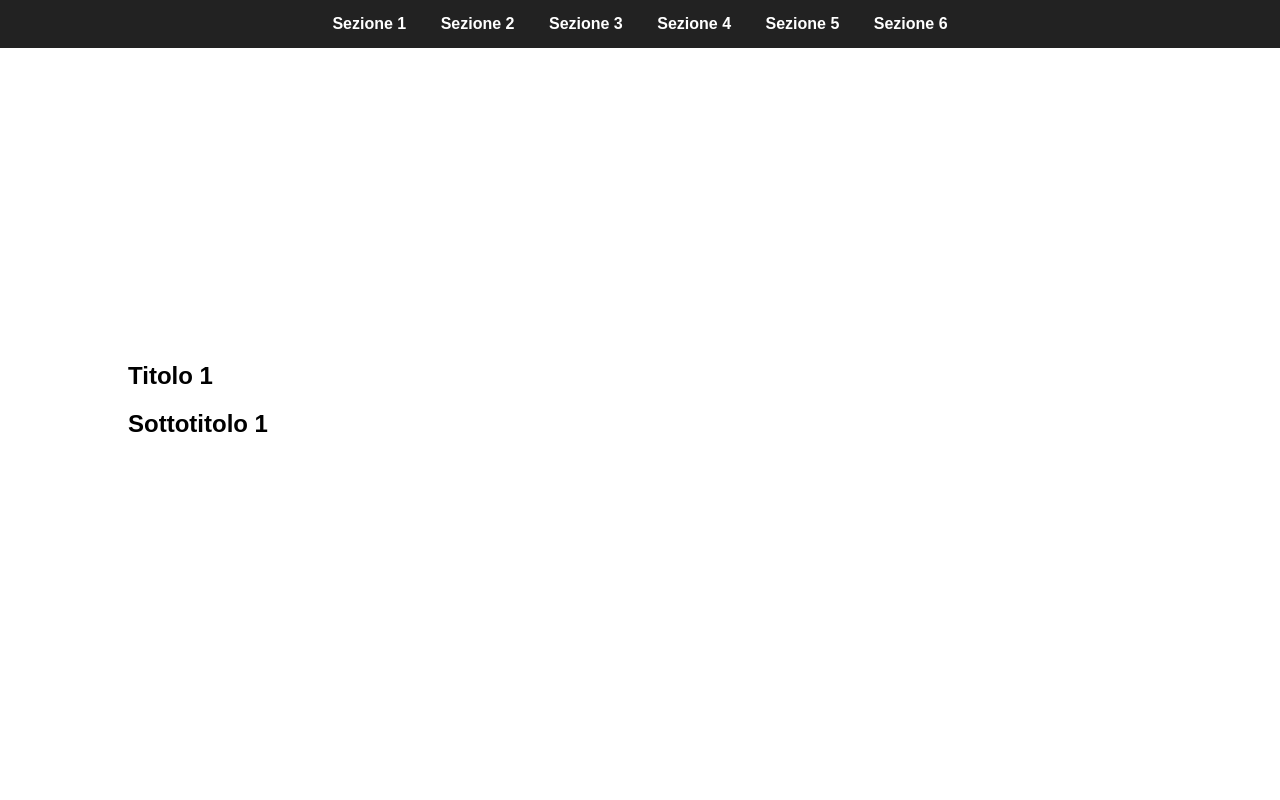
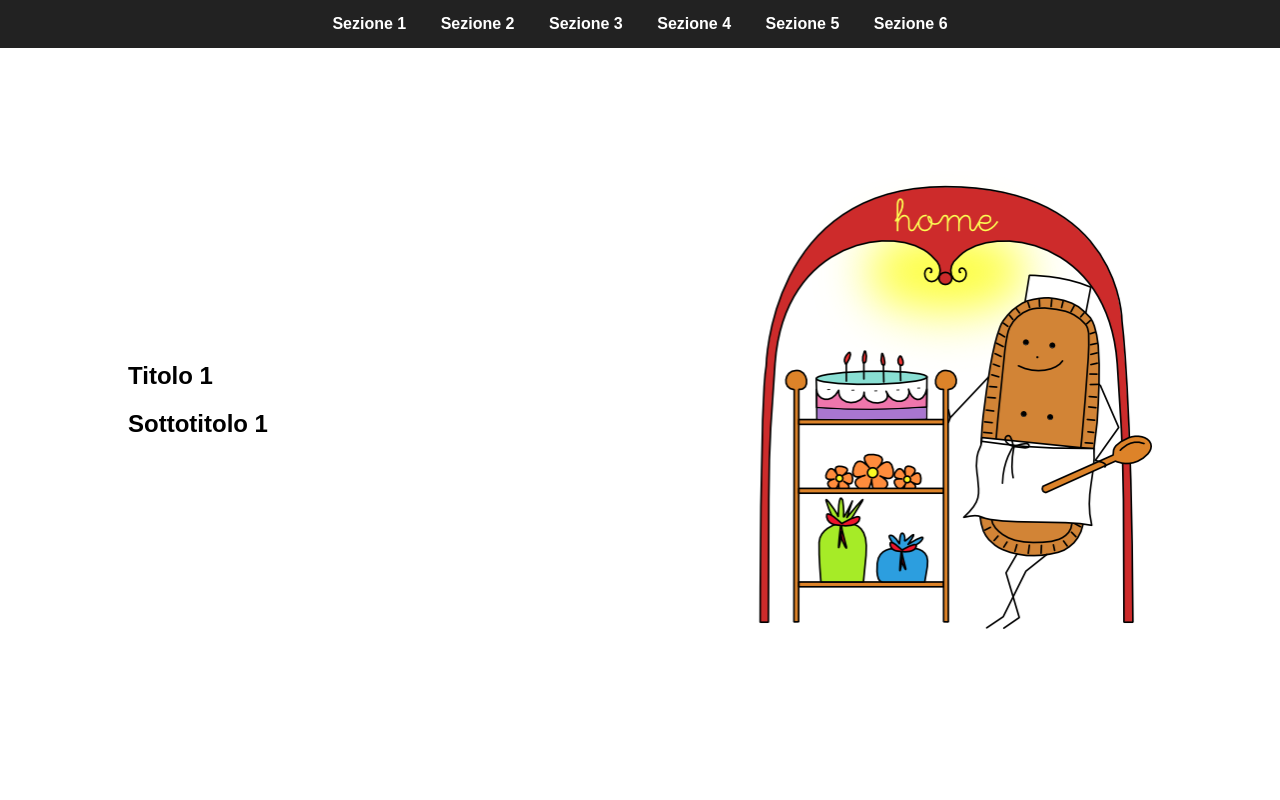
Before and after one commit to konradlorenz/konradlorenz.github.io, a plain HTML site: page index.html in a window 1280 px wide. In both pictures the pointer is over the element 953 px from the left and 400 px from the top of the page. Shown: the top 800 px of the page. Drawn offline with Linux system fonts and the light colour scheme.

Commit message:
Update index.html

```diff
--- a/index.html
+++ b/index.html
@@ -3,7 +3,7 @@
 <head>
     <meta charset="UTF-8">
     <meta name="viewport" content="width=device-width, initial-scale=1.0">
-    <title>One-Page Sprite Site</title>
+    <title>Sans De Blé</title>
     <style>
         body {
             margin: 0;
@@ -61,7 +61,7 @@
 
         /* Cambio immagine (spostamento asse Y) all'hovering della sezione */
         section:hover .sprite-box {
-            background-position-x: 396.5px;
+            background-position-x: -396.5px;
         }
     </style>
 </head>
```
